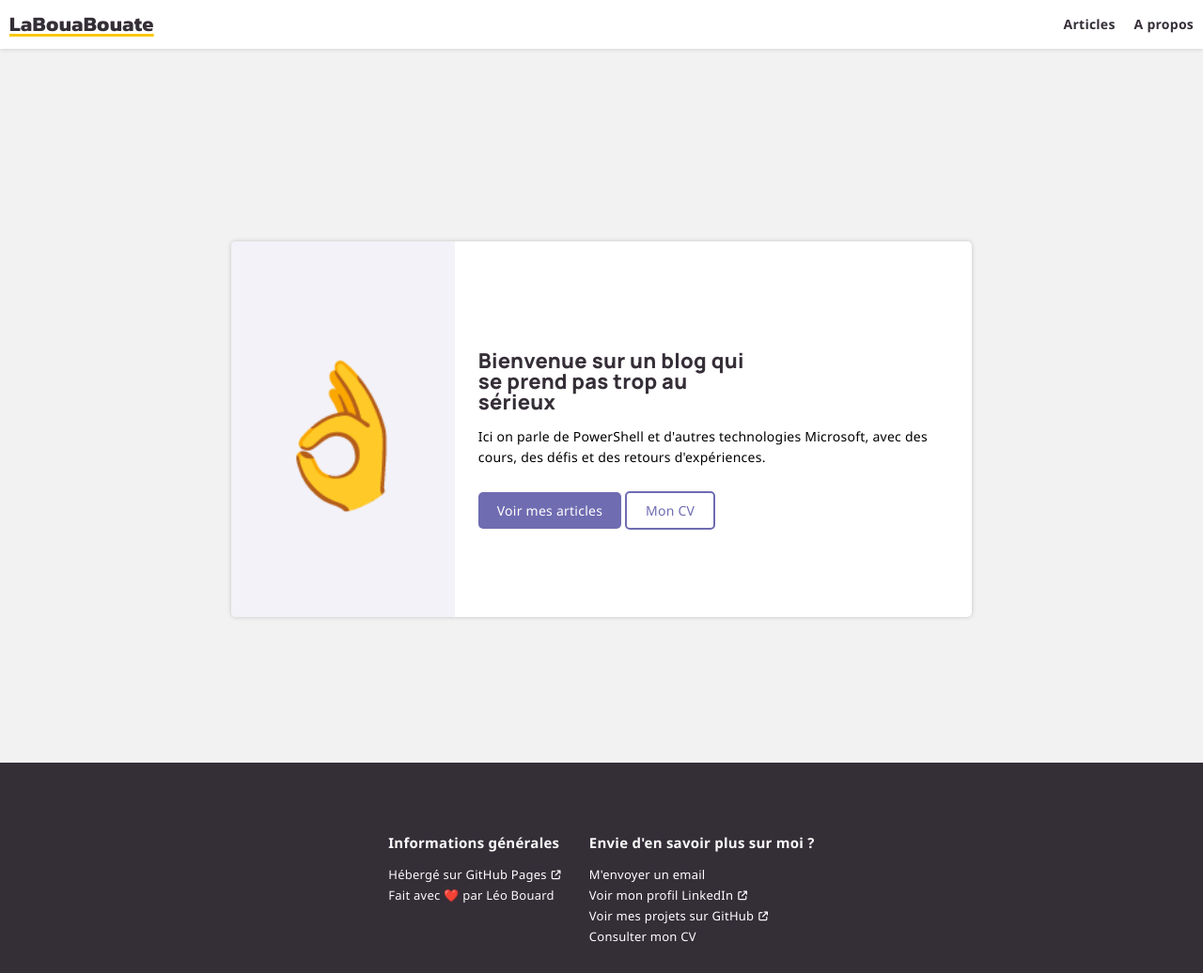
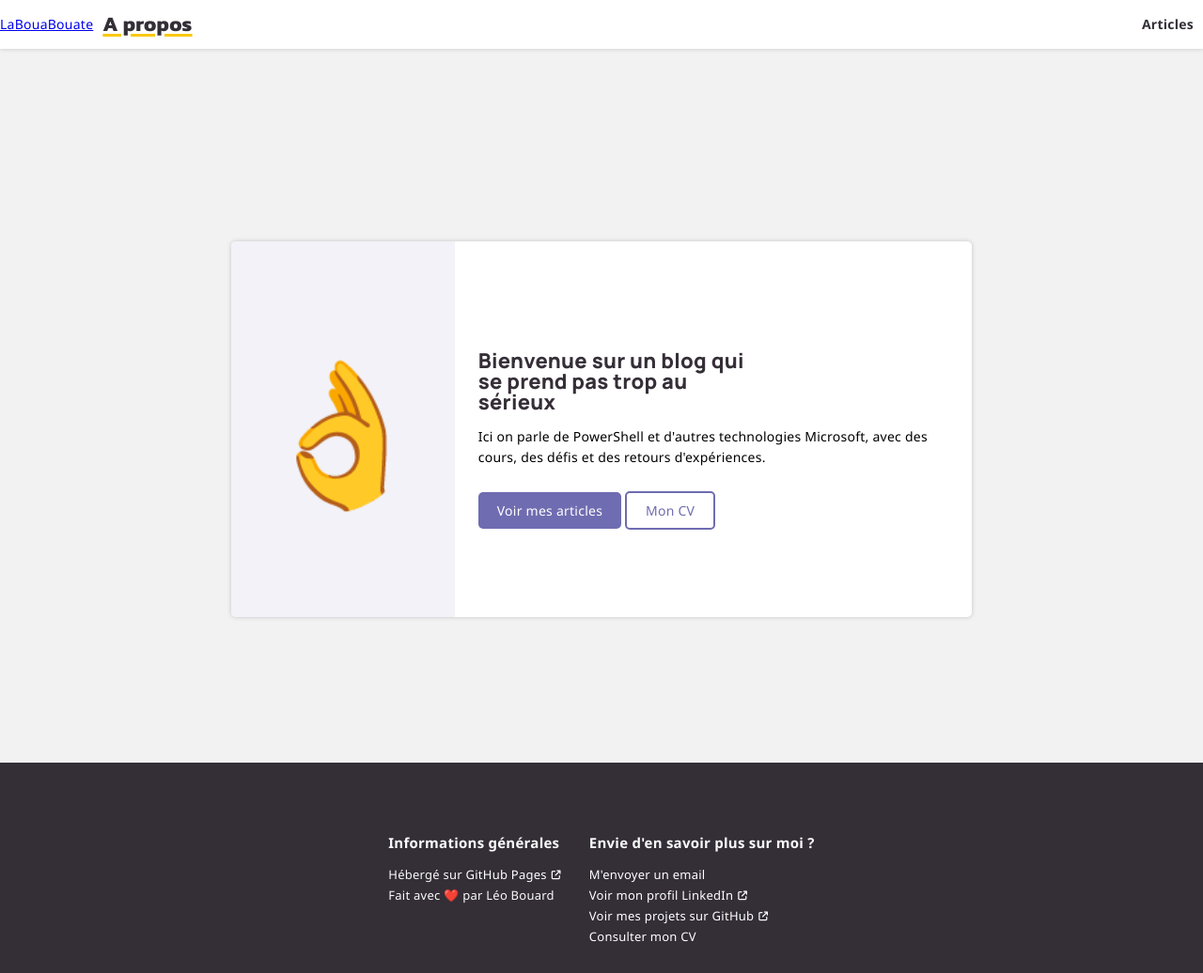
Before and after one commit to leobouard/leobouard.github.io, a Jekyll site: the page built from index.md, in a window 1280 px wide. Shown: the whole page at 94% size. Built offline with Jekyll 4.4.1, drawn with Linux system fonts in a browser that asks for light colours; nearby versions of some CDN libraries; some web fonts are replaced; our own code applies the rules of GitHub Pages for plain Markdown files.

Commit message:
Update default.html

```diff
--- a/_layouts/default.html
+++ b/_layouts/default.html
@@ -26,8 +26,8 @@
   </head>
   <body>
     <header id="top">
+      <a href="{{ "/" | absolute_url }}" class="navLogo">LaBouaBouate</a>
       <nav>
-        <a href="{{ "/" | absolute_url }}">LaBouaBouate</a>
         <a href="/about">A propos</a>
         <a href="/blog">Articles</a>
       </nav>
```
